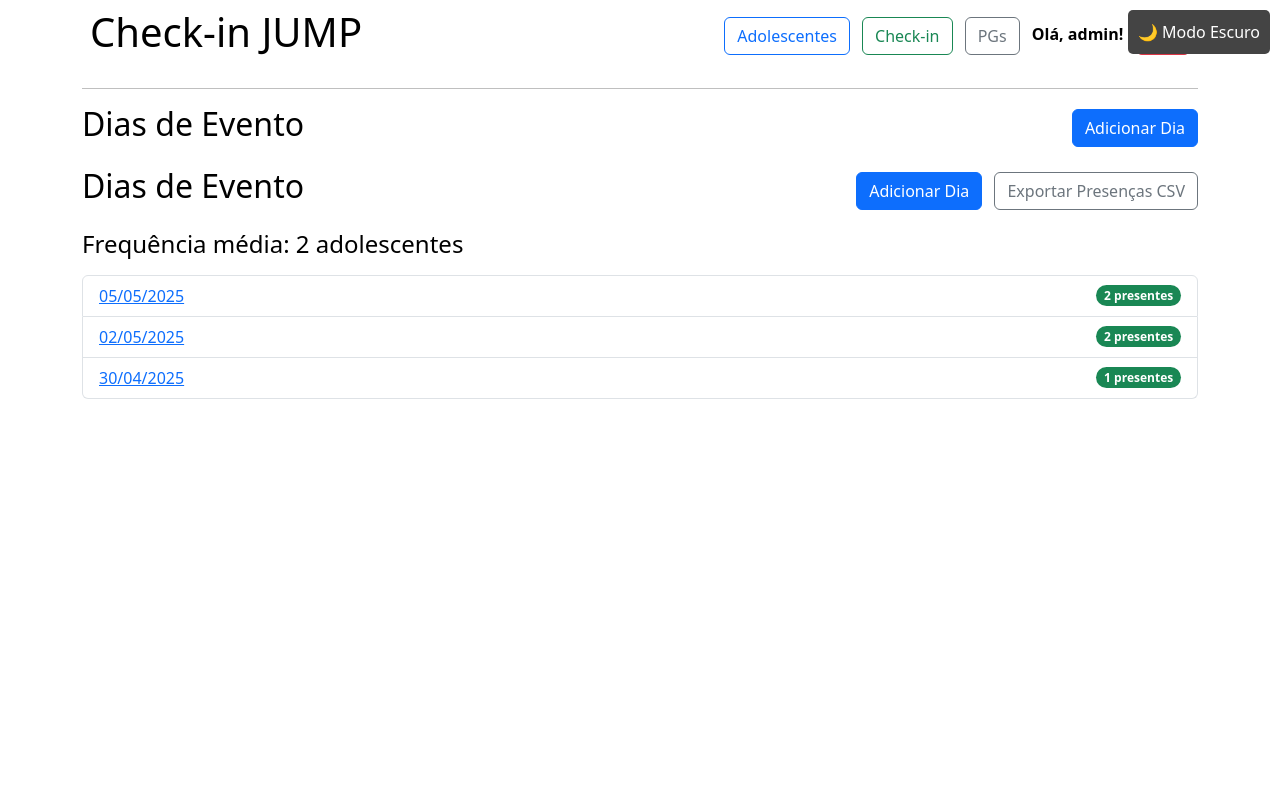
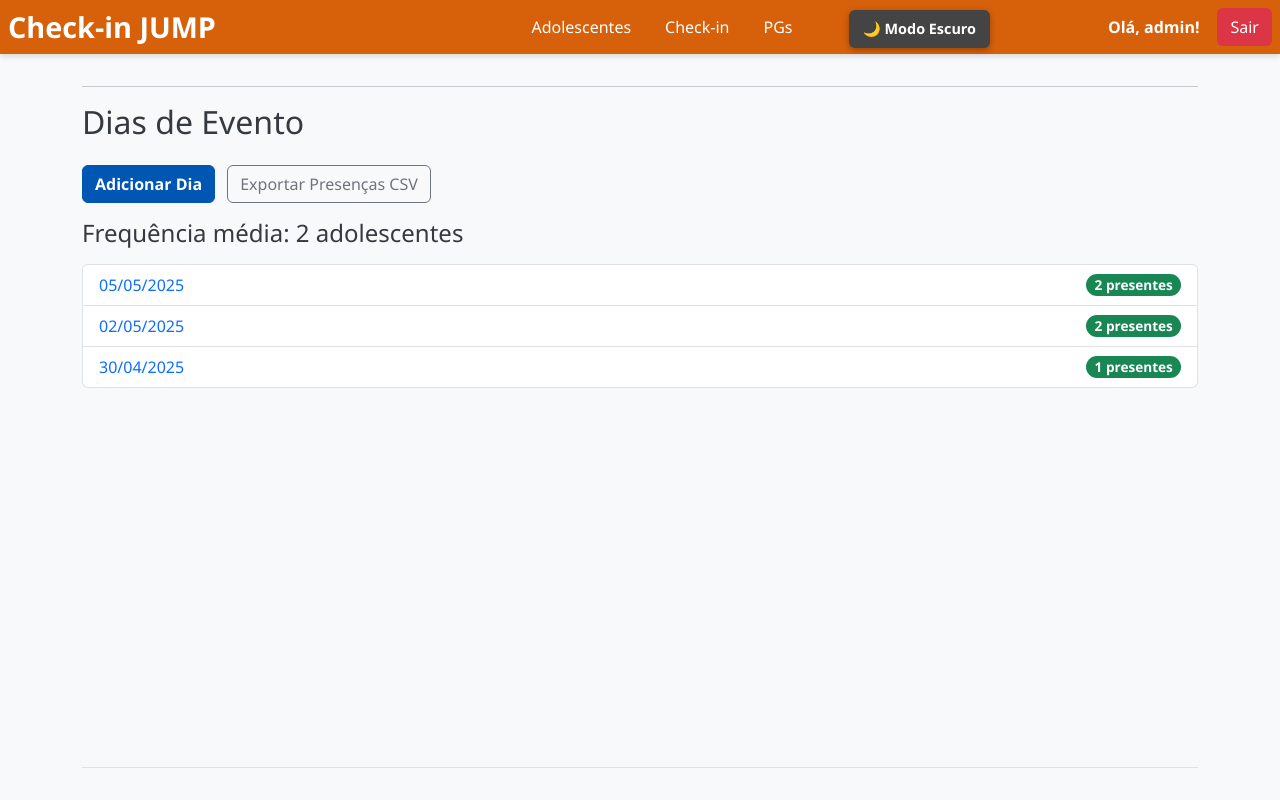
Before and after one commit to felipeacampelo/Check-In-Jump-Capital, a Django app: page / in a window 1280 px wide. Run offline with Django 5.2, Linux system fonts and the light colour scheme; a user stored in the database is signed in; data comes from the database, SQL or seed files in the repository.

Commit message:
ajustes de estilo

```diff
--- a/checkin/checkin_jump/adolescentes/templates/adolescentes/base.html
+++ b/checkin/checkin_jump/adolescentes/templates/adolescentes/base.html
@@ -2,33 +2,42 @@
 <!DOCTYPE html>
 <html lang="pt-br">
 <head>
-    <meta charset="UTF-8">
-    <meta name="viewport" content="width=device-width, initial-scale=1.0">
+    <meta charset="UTF-8" />
+    <meta name="viewport" content="width=device-width, initial-scale=1" />
     <title>Check-in JUMP</title>
-    <link rel="stylesheet" href="https://cdn.jsdelivr.net/npm/bootstrap@5.3.0/dist/css/bootstrap.min.css">
-    <link rel="stylesheet" href="{% static 'adolescentes/css/style.css' %}">
+    <link rel="stylesheet" href="https://cdn.jsdelivr.net/npm/bootstrap@5.3.0/dist/css/bootstrap.min.css" />
+    <link rel="stylesheet" href="{% static 'adolescentes/css/style.css' %}" />
+
 </head>
 
-<body class="container">
-    <button id="dark-mode-toggle">Modo Escuro</button>
+<body class="container d-flex flex-column min-vh-100">
     <nav class="d-flex justify-content-between align-items-center p-2">
         <h1>Check-in JUMP</h1>
-        <div>
-            <a href="{% url 'listar_adolescentes' %}" class="btn btn-outline-primary me-2">Adolescentes</a>
-            <a href="{% url 'pagina_checkin' %}" class="btn btn-outline-success me-2">Check-in</a>
-            <a href="{% url 'lista_pgs' %}" class="btn btn-outline-secondary me-2">PGs</a>
 
+        <div class="d-flex align-items-center gap-2">
+            <a href="{% url 'listar_adolescentes' %}" class="btn btn-outline-primary">Adolescentes</a>
+            <a href="{% url 'pagina_checkin' %}" class="btn btn-outline-success">Check-in</a>
+            <a href="{% url 'lista_pgs' %}" class="btn btn-outline-secondary">PGs</a>
+        </div>
+
+        <div class="d-flex align-items-center gap-2">
             {% if user.is_authenticated %}
                 <span><strong>Olá, {{ user.username }}!</strong></span>
-                <a href="{% url 'logout' %}" class="btn btn-danger ms-2">Sair</a>
+                <a href="{% url 'logout' %}" class="btn btn-danger">Sair</a>
             {% else %}
                 <a href="{% url 'login' %}" class="btn btn-primary">Entrar</a>
             {% endif %}
         </div>
     </nav>
-    <hr>
+    <hr />
 
-    {% block content %}{% endblock %}
+    <main class="flex-grow-1">
+        {% block content %}{% endblock %}
+    </main>
+
+    <footer class="mt-auto p-3 border-top d-flex justify-content-center">
+        <button id="dark-mode-toggle" class="btn btn-secondary">Modo Escuro</button>
+    </footer>
 
     <script src="{% static 'adolescentes/js/darkmode.js' %}"></script>
     <script src="{% static 'adolescentes/js/mask-data.js' %}"></script>
--- a/checkin/checkin_jump/adolescentes/templates/checkin/lista_dias.html
+++ b/checkin/checkin_jump/adolescentes/templates/checkin/lista_dias.html
@@ -4,12 +4,10 @@
 <div class="d-flex justify-content-between align-items-center mb-3">
     <h2>Dias de Evento</h2>
     {% if perms.checkin.add_diaevento %}
-    <a href="{% url 'novo_dia_evento' %}" class="btn btn-primary">Adicionar Dia</a>
     {% endif %}
 </div>
 
 <div class="d-flex justify-content-between align-items-center mb-3">
-  <h2>Dias de Evento</h2>
   <div>
     {% if perms.checkin.add_diaevento %}
       <a href="{% url 'novo_dia_evento' %}" class="btn btn-primary me-2">Adicionar Dia</a>
--- a/checkin/checkin_jump/static/adolescentes/css/style.css
+++ b/checkin/checkin_jump/static/adolescentes/css/style.css
@@ -1,47 +1,272 @@
-/* Tema Claro (Padrão) */
+/* ---------- Estilos Gerais ---------- */
+
 body {
-    background-color: #ffffff;
-    color: #000000;
+    background-color: #f8f9fa; /* fundo claro mais suave */
+    color: #343a40; /* texto cinza escuro */
+    font-family: 'Segoe UI', Tahoma, Geneva, Verdana, sans-serif;
     transition: background-color 0.3s, color 0.3s;
+    padding-top: 70px; /* espaço para o nav fixo */
+    min-height: 100vh;
+    margin: 0;
 }
 
-/* Tema Escuro */
+/* Links padrão */
+a {
+    color: #0d6efd;
+    text-decoration: none;
+}
+a:hover, a:focus {
+    color: #0a58ca;
+    text-decoration: underline;
+}
+
+/* ---------- Navbar / Header ---------- */
+
+nav {
+    position: fixed;
+    top: 0;
+    left: 0;
+    width: 100%;
+    background-color: #d7600b;
+    color: white;
+    padding: 10px 20px;
+    z-index: 1050;
+    box-shadow: 0 2px 6px rgba(0,0,0,0.15);
+    display: flex;
+    justify-content: space-between;
+    align-items: center;
+}
+
+nav h1 {
+    font-weight: 700;
+    font-size: 1.8rem;
+    margin: 0;
+}
+
+nav div {
+    display: flex;
+    align-items: center;
+    gap: 10px;
+}
+
+nav a.btn {
+    color: white !important;
+    border: 1.5px solid transparent;
+    transition: background-color 0.3s, border-color 0.3s;
+}
+
+nav a.btn:hover {
+    background-color: rgba(255,255,255,0.2);
+    border-color: white !important;
+    color: white !important;
+}
+
+nav span {
+    font-weight: 600;
+    margin-right: 10px;
+}
+
+/* ---------- Botão Modo Escuro ---------- */
+
+#dark-mode-toggle {
+    position: fixed;
+    top: 10px;
+    right: 290px; /* afastado do botão sair */
+    padding: 8px 14px;
+    border: none;
+    background: #444;
+    color: white;
+    cursor: pointer;
+    border-radius: 6px;
+    box-shadow: 0 2px 6px rgba(0,0,0,0.3);
+    transition: background-color 0.3s;
+    z-index: 1100;
+    font-weight: 600;
+    font-size: 0.9rem;
+}
+
+#dark-mode-toggle:hover {
+    background-color: #666;
+}
+
+/* ---------- Cards ---------- */
+
+.card {
+    border-radius: 12px;
+    box-shadow: 0 3px 10px rgba(0,0,0,0.12);
+}
+
+.card-title {
+    font-weight: 700;
+}
+
+/* ---------- Botões ---------- */
+
+.btn-primary {
+    background-color: #0056b3;
+    border-color: #0056b3;
+    font-weight: 600;
+    transition: background-color 0.3s ease;
+}
+
+.btn-primary:hover, .btn-primary:focus {
+    background-color: #004494;
+    border-color: #004494;
+}
+
+/* Botões secundários */
+.btn-secondary {
+    font-weight: 600;
+}
+
+/* ---------- Tabelas ---------- */
+
+.table {
+    background: white;
+    border-radius: 8px;
+    box-shadow: 0 2px 6px rgb(0 0 0 / 0.12);
+    border-collapse: separate !important;
+    border-spacing: 0 8px;
+    overflow: hidden;
+}
+
+.table thead tr th {
+    background-color: #e9ecef;
+    font-weight: 700;
+    color: #495057;
+    border: none;
+    padding: 12px 20px;
+}
+
+.table tbody tr {
+    background: #fff;
+    transition: background-color 0.2s ease;
+    cursor: pointer;
+}
+
+.table tbody tr:hover {
+    background-color: #f1f3f5;
+}
+
+.table tbody tr td {
+    vertical-align: middle;
+    padding: 12px 20px;
+    border: none;
+}
+
+/* ---------- Inputs e Select ---------- */
+
+input[type="text"], select.form-select {
+    border-radius: 6px;
+    border: 1.5px solid #ced4da;
+    padding: 8px 12px;
+    transition: border-color 0.3s ease;
+}
+
+input[type="text"]:focus, select.form-select:focus {
+    border-color: #0d6efd;
+    outline: none;
+    box-shadow: 0 0 8px rgba(13,110,253,0.25);
+}
+
+/* ---------- Modais ---------- */
+
+.modal-content {
+    border-radius: 12px;
+    overflow: hidden;
+}
+
+/* ---------- Tema Escuro ---------- */
+
 body.dark-mode {
     background-color: #121212;
-    color: #ffffff;
+    color: #e1e1e1;
 }
 
-/* Ajustes no cabeçalho no modo escuro */
 body.dark-mode nav {
     background-color: #1e1e1e;
+    box-shadow: 0 2px 6px rgba(255,255,255,0.1);
 }
 
-body.dark-mode h1,
-body.dark-mode nav span,
-body.dark-mode nav a {
-    color: #ffffff;
+body.dark-mode nav a.btn {
+    color: #ddd !important;
+    border-color: transparent !important;
 }
 
-/* Botão "Sair" no modo escuro */
+body.dark-mode nav a.btn:hover {
+    background-color: rgba(255,255,255,0.15);
+    border-color: #ddd !important;
+}
+
+body.dark-mode nav span {
+    color: #ddd;
+}
+
 body.dark-mode .btn-danger {
     background-color: #bb2d3b;
     border-color: #bb2d3b;
 }
 
-/* Estilizar o botão de alternância */
-#dark-mode-toggle {
-    position: fixed;
-    top: 10px;
-    right: 10px;
-    padding: 10px;
-    border: none;
-    background: #444;
-    color: white;
-    cursor: pointer;
-    border-radius: 5px;
-    transition: background 0.3s;
+body.dark-mode .table {
+    background-color: #1c1c1c;
+    box-shadow: none;
 }
 
-#dark-mode-toggle:hover {
-    background: #666;
+body.dark-mode .table thead tr th {
+    background-color: #2c2c2c;
+    color: #ddd;
 }
+
+body.dark-mode .table tbody tr {
+    background-color: #252525;
+}
+
+body.dark-mode .table tbody tr:hover {
+    background-color: #333333;
+}
+
+body.dark-mode input[type="text"],
+body.dark-mode select.form-select {
+    background-color: #2a2a2a;
+    border-color: #444;
+    color: #eee;
+}
+
+body.dark-mode input[type="text"]:focus,
+body.dark-mode select.form-select:focus {
+    border-color: #0d6efd;
+    box-shadow: 0 0 8px rgba(13,110,253,0.25);
+}
+
+/* Botão modo escuro fica igual, só muda background e texto */
+
+body.dark-mode #dark-mode-toggle {
+    background: #222;
+    color: #fff;
+    box-shadow: 0 2px 8px rgba(255,255,255,0.3);
+}
+
+/* ---------- Outros Ajustes ---------- */
+
+/* Espaçamento dos filtros */
+.form-label {
+    font-weight: 600;
+    margin-bottom: 6px;
+}
+
+/* Espaço extra para badges */
+.badge {
+    font-size: 0.85rem;
+    padding: 0.3em 0.6em;
+    border-radius: 12px;
+}
+
+/* Imagens pequenas */
+img {
+    border-radius: 6px;
+}
+
+/* Scroll suave para modais (Bootstrap já faz isso, mas fica aqui pra referência) */
+.modal.fade .modal-dialog {
+    transition: transform 0.3s ease-out;
+}
```
Also changed, not shown: checkin/checkin_jump/adolescentes/templates/adolescentes/listar.html (+5 -14 lines), checkin/checkin_jump/static/adolescentes/img/WhatsApp Image 2025-07-02 at 19.17.31.jpeg (added).
